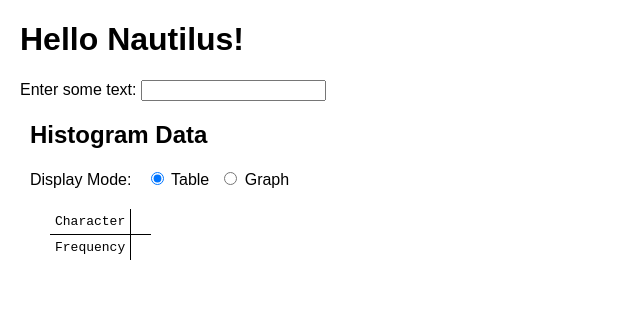
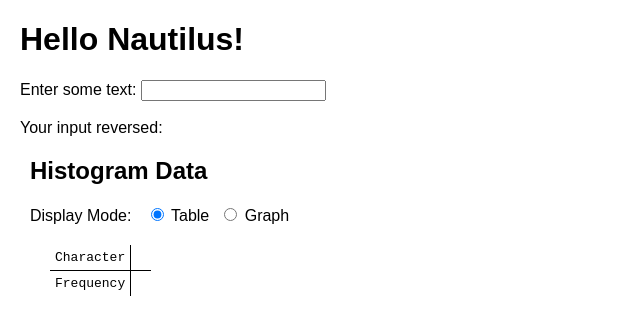
Before and after one commit to jaswon/Hello-Nautilus, a React (Create React App) app: page / in a window 1280 px wide. Shown: the top 328 px of the page, without its empty margins (0-640 px from the left). Built offline with nearby package versions, Linux system fonts and the light colour scheme; the HTML template or start-up script is replaced by a standard one.

Commit message:
add reversed string component

```diff
--- a/src/App.js
+++ b/src/App.js
@@ -2,6 +2,7 @@
 
 import Input from './components/Input';
 import Histogram from './components/Histogram';
+import Reverse from './components/Reverse'
 
 class App extends Component {
 
@@ -19,6 +20,7 @@
       <div className="App">
         <h1>Hello Nautilus!</h1>
         <Input onInput={this.handleDataChange.bind(this)} value={this.state.data} />
+        <Reverse data={this.state.data} />
         <Histogram data={this.state.data} />
       </div>
     );
--- /dev/null
+++ b/src/components/Reverse.js
@@ -0,0 +1,14 @@
+import React, { Component } from 'react';
+
+import { reverseString } from '../utils'
+
+class Reverse extends Component {
+  render () {
+    return (<div><br/>
+      <span>Your input reversed: </span>
+      {reverseString(this.props.data)}
+    </div>)
+  }
+}
+
+export default Reverse
```
